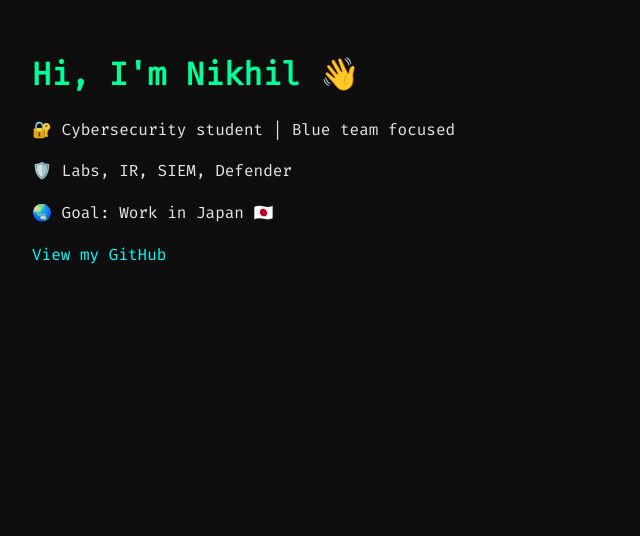
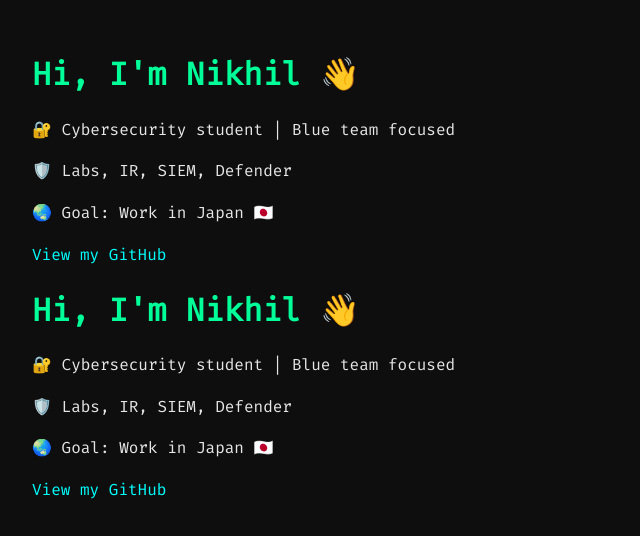
Before and after one commit to NikhilDhanda/nikhildhanda.github.io, a plain HTML site: page index.html in a window 1280 px wide. Shown: the whole page, without its empty margins (0-640 px from the left). Drawn offline with Linux system fonts and the light colour scheme.

Commit message:
Update index.html

```diff
--- a/index.html
+++ b/index.html
@@ -14,4 +14,13 @@
   <p>🌏 Goal: Work in Japan 🇯🇵</p>
   <p><a href="https://github.com/NikhilDhanda">View my GitHub</a></p>
 </body>
+  <body>
+    <div class="container">
+      <h1>Hi, I'm Nikhil 👋</h1>
+      <p>🔐 Cybersecurity student | Blue team focused</p>
+      <p>🛡️ Labs, IR, SIEM, Defender</p>
+      <p>🌏 Goal: Work in Japan 🇯🇵</p>
+      <p><a href="https://github.com/NikhilDhanda">View my GitHub</a></p>
+    </div>
+  </body>
 </html>
```
